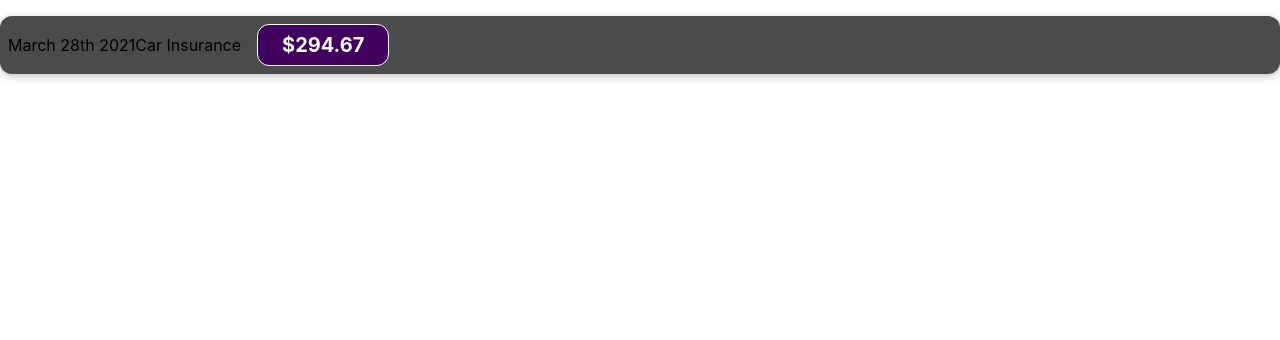
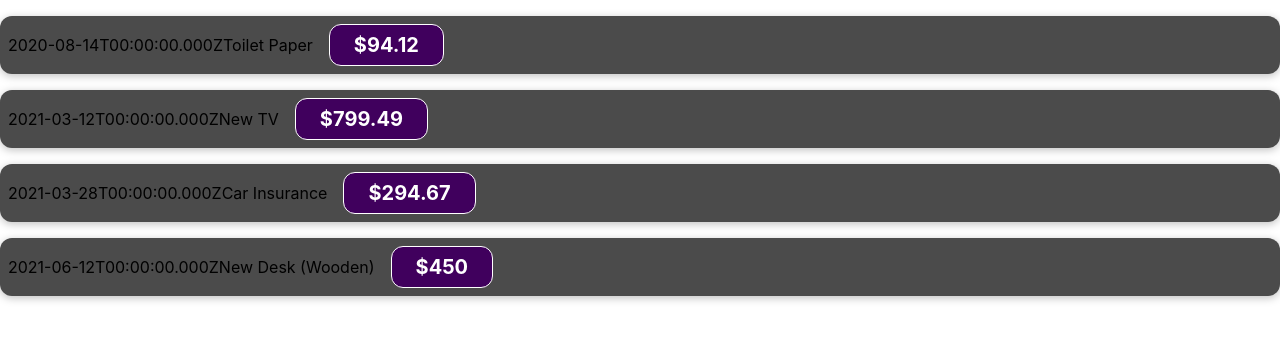
Before and after one commit to ThanushSiva/first-react-app, a React (Create React App) app: page / in a window 1280 px wide. Shown: the top 340 px of the page. Built offline with nearby package versions, Linux system fonts and the light colour scheme.

Commit message:
working with props

```diff
--- a/src/App.js
+++ b/src/App.js
@@ -1,8 +1,35 @@
 import ExpenseItem from './components/ExpenseItem'
 
 const App = () => {
+  const expenses = [
+    {
+      id: 'e1',
+      title: 'Toilet Paper',
+      amount: 94.12,
+      date: new Date(2020, 7, 14),
+    },
+    { id: 'e2', title: 'New TV', amount: 799.49, date: new Date(2021, 2, 12) },
+    {
+      id: 'e3',
+      title: 'Car Insurance',
+      amount: 294.67,
+      date: new Date(2021, 2, 28),
+    },
+    {
+      id: 'e4',
+      title: 'New Desk (Wooden)',
+      amount: 450,
+      date: new Date(2021, 5, 12),
+    },
+  ];
+
   return (
-    <ExpenseItem></ExpenseItem>
+    <div>
+      <ExpenseItem title={expenses[0].title} amount={expenses[0].amount} date={expenses[0].date}></ExpenseItem>
+      <ExpenseItem title={expenses[1].title} amount={expenses[1].amount} date={expenses[1].date}></ExpenseItem>
+      <ExpenseItem title={expenses[2].title} amount={expenses[2].amount} date={expenses[2].date}></ExpenseItem>
+      <ExpenseItem title={expenses[3].title} amount={expenses[3].amount} date={expenses[3].date}></ExpenseItem>
+    </div>
   );
 }
 
--- a/src/components/ExpenseItem.js
+++ b/src/components/ExpenseItem.js
@@ -1,12 +1,12 @@
 import './ExpenseItem.css'
 
-function ExpenseItem() {
+function ExpenseItem(props) {
     return (
         <div className="expense-item">
-            <div>March 28th 2021</div>
+            <div>{props.date.toISOString()}</div>
             <div className="expense-item__description">
-                <div>Car Insurance</div>
-                <div className="expense-item__price">$294.67</div>
+                <div>{props.title}</div>
+                <div className="expense-item__price">${props.amount}</div>
             </div>
         </div>
     );
```
